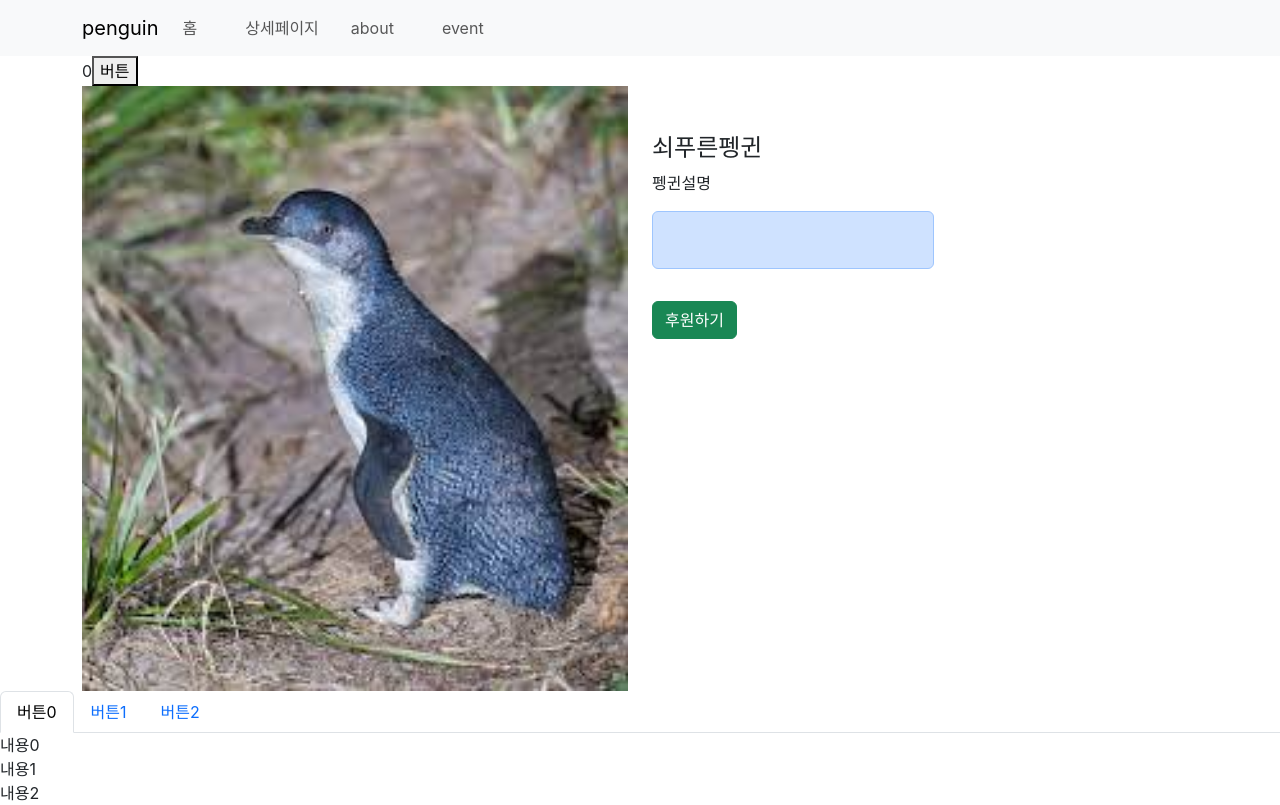
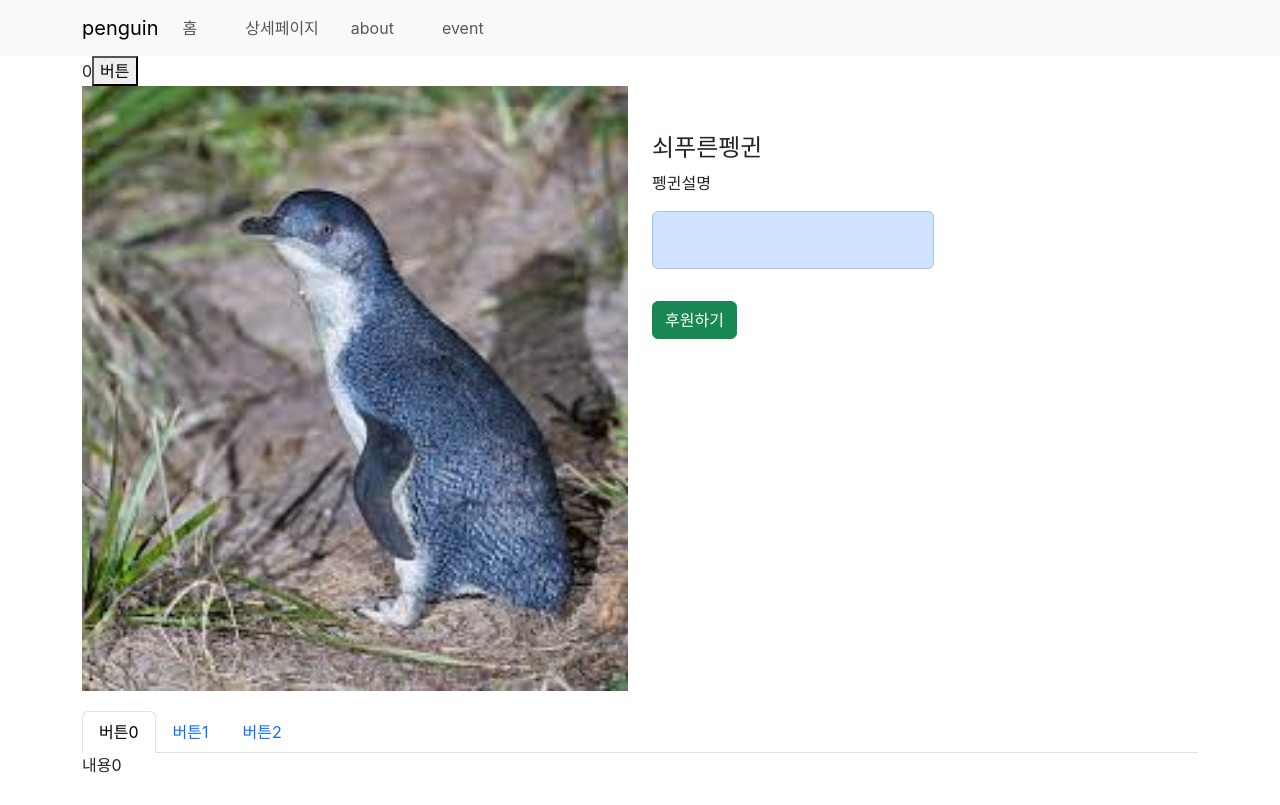
Before and after one commit to HANJIYEONN/shop, a React (Create React App) app: page /detail in a window 1280 px wide. Built offline with nearby package versions, Linux system fonts and the light colour scheme.

Commit message:
feat : tab과 animation 추가

```diff
--- a/src/App.css
+++ b/src/App.css
@@ -10,3 +10,13 @@
   left: 50%;
   transform: translate(-50%, -50%);
 }
+
+/*애니메이션*/
+.start {
+  opacity: 0;
+}
+
+.end {
+  opacity: 1;
+  transition: opacity 0.5s;
+}
--- a/src/page/detail/Detail.js
+++ b/src/page/detail/Detail.js
@@ -4,7 +4,7 @@ import styled from "styled-components";
 
 import penguinD from "../Main/penguinData";
 import { useEffect, useState } from "react";
-import DetailTap from "./DetailTap";
+import DetailTap from "./DetailTab";
 
 function Detail(props) {
   let [penguinData] = useImmer(penguinD);
@@ -12,6 +12,8 @@ function Detail(props) {
   let [hide, setHide] = useState(false);
   let [text, setText] = useState("");
   let { id } = useParams();
+
+  const [fade, setFade] = useState("");
 
   if (!id) id = 0;
   let item = penguinData.find((x) => x.id == id);
@@ -25,7 +27,6 @@ function Detail(props) {
 
   useEffect(() => {
     let item = setTimeout(() => {
-      console.log("바위뛰기펭긴은 동서남북부 별로 있다.");
       setHide(true);
     }, 2000);
 
@@ -35,9 +36,20 @@ function Detail(props) {
   }, []);
   // []없으면 mount update 시 실행 []있으면 mount시에만 실행
 
+  useEffect(() => {
+    let timeout = setTimeout(() => {
+      setFade("end");
+    }, 100);
+
+    return () => {
+      clearTimeout(timeout);
+      setFade("");
+    };
+  }, []);
+
   return (
     <>
-      <div className="container">
+      <div className={"container start " + fade}>
         {!hide && (
           <div id="sale" className="alert alert-warning">
             2초 이내 후원시 선물
@@ -70,8 +82,9 @@ function Detail(props) {
             <button className="btn btn-success">후원하기</button>
           </div>
         </div>
+
+        <DetailTap />
       </div>
-      <DetailTap />
     </>
   );
 }
--- /dev/null
+++ b/src/page/detail/DetailTab.js
@@ -0,0 +1,36 @@
+import { Nav } from "react-bootstrap";
+import TabContent from "./TabContent";
+import { useState } from "react";
+
+function DetailTab() {
+  const [tab, setTab] = useState(0);
+
+  return (
+    <>
+      <Nav
+        variant="tabs"
+        defaultActiveKey="link0"
+        style={{ marginTop: "20px" }}
+      >
+        <Nav.Item>
+          <Nav.Link onClick={() => setTab(0)} eventKey="link0">
+            버튼0
+          </Nav.Link>
+        </Nav.Item>
+        <Nav.Item>
+          <Nav.Link onClick={() => setTab(1)} eventKey="link1">
+            버튼1
+          </Nav.Link>
+        </Nav.Item>
+        <Nav.Item>
+          <Nav.Link onClick={() => setTab(2)} eventKey="link2">
+            버튼2
+          </Nav.Link>
+        </Nav.Item>
+      </Nav>
+      <TabContent tab={tab} />
+    </>
+  );
+}
+
+export default DetailTab;
--- a/src/page/detail/DetailTap.js
+++ /dev/null
@@ -1,24 +0,0 @@
-import { Nav } from "react-bootstrap";
-
-function DetailTap() {
-  return (
-    <>
-      <Nav variant="tabs" defaultActiveKey="link0">
-        <Nav.Item>
-          <Nav.Link eventKey="link0">버튼0</Nav.Link>
-        </Nav.Item>
-        <Nav.Item>
-          <Nav.Link eventKey="link1">버튼1</Nav.Link>
-        </Nav.Item>
-        <Nav.Item>
-          <Nav.Link eventKey="link2">버튼2</Nav.Link>
-        </Nav.Item>
-      </Nav>
-      <div>내용0</div>
-      <div>내용1</div>
-      <div>내용2</div>
-    </>
-  );
-}
-
-export default DetailTap;
--- /dev/null
+++ b/src/page/detail/TabContent.js
@@ -0,0 +1,23 @@
+import { useEffect, useState } from "react";
+
+function TabContent({ tab }) {
+  const [fade, setFade] = useState("");
+
+  useEffect(() => {
+    let timeout = setTimeout(() => {
+      setFade("end");
+    }, 100);
+
+    return () => {
+      clearTimeout(timeout);
+      setFade("");
+    };
+  }, [tab]);
+
+  return (
+    <div className={"start " + fade}>
+      {[<div>내용0</div>, <div>내용1</div>, <div>내용2</div>][tab]}
+    </div>
+  );
+}
+export default TabContent;
```
